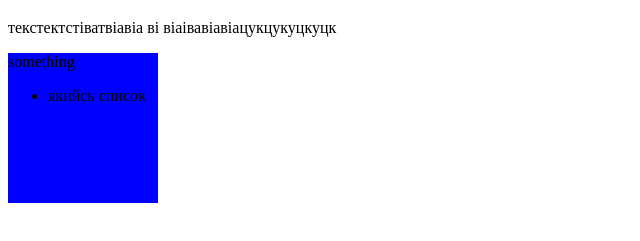
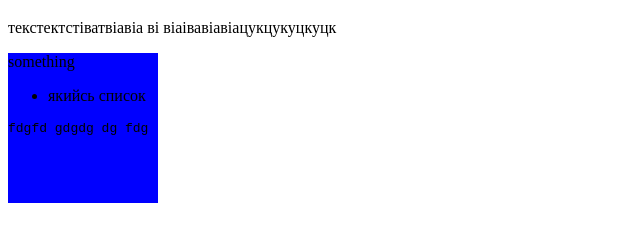
Before and after one commit to rostislavbest/mysiteee1009, a plain HTML site: page index.html in a window 1280 px wide. Shown: the part 61-302 px from the top of the page, without its empty margins (0-640 px from the left). Drawn offline with Linux system fonts and the light colour scheme.

Commit message:
Update index.html

```diff
--- a/index.html
+++ b/index.html
@@ -19,4 +19,5 @@
     </ul>
 </body>
 
+    <pre>fdgfd gdgdg dg fdg </pre>
 </html>
```
